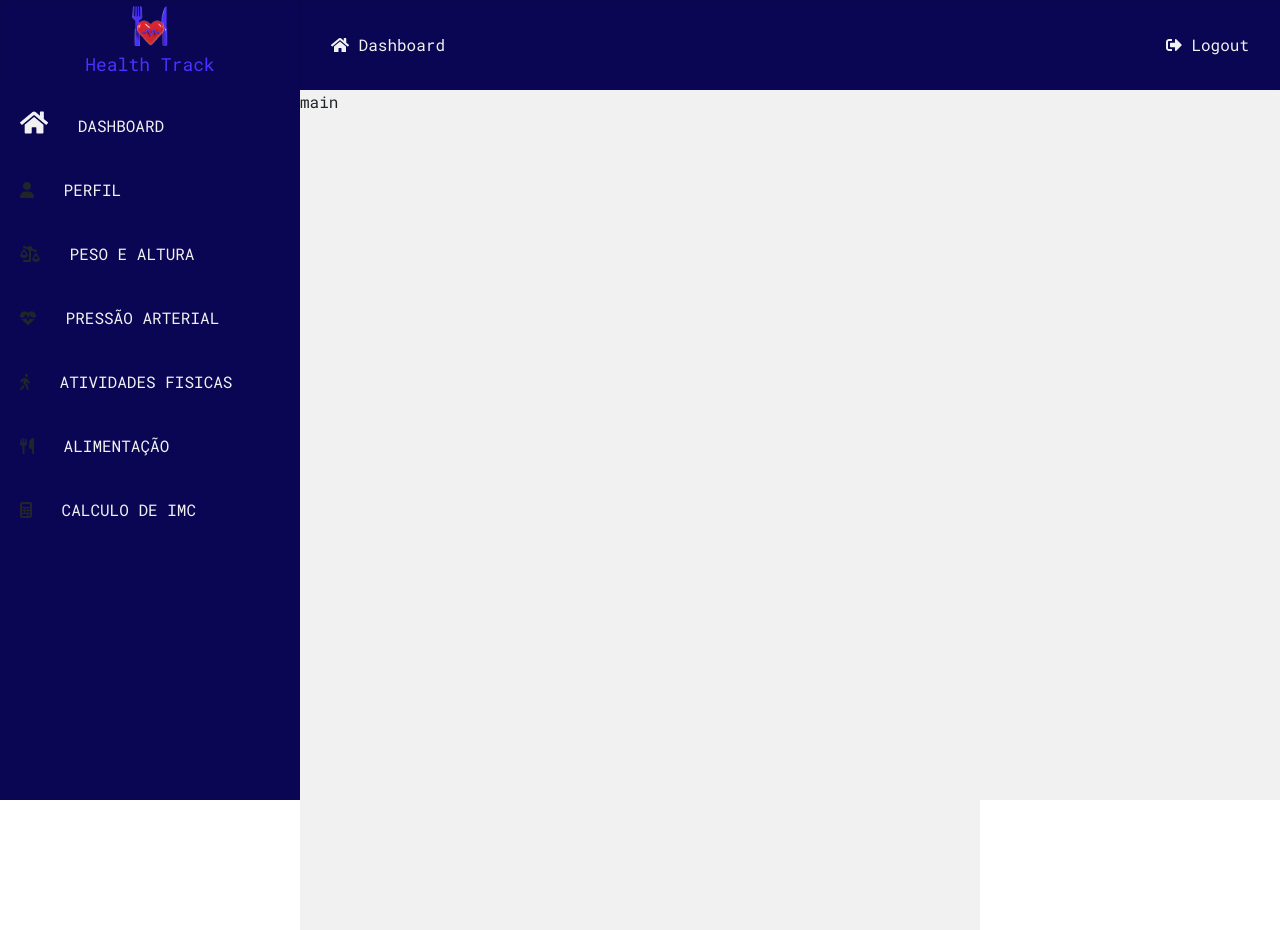
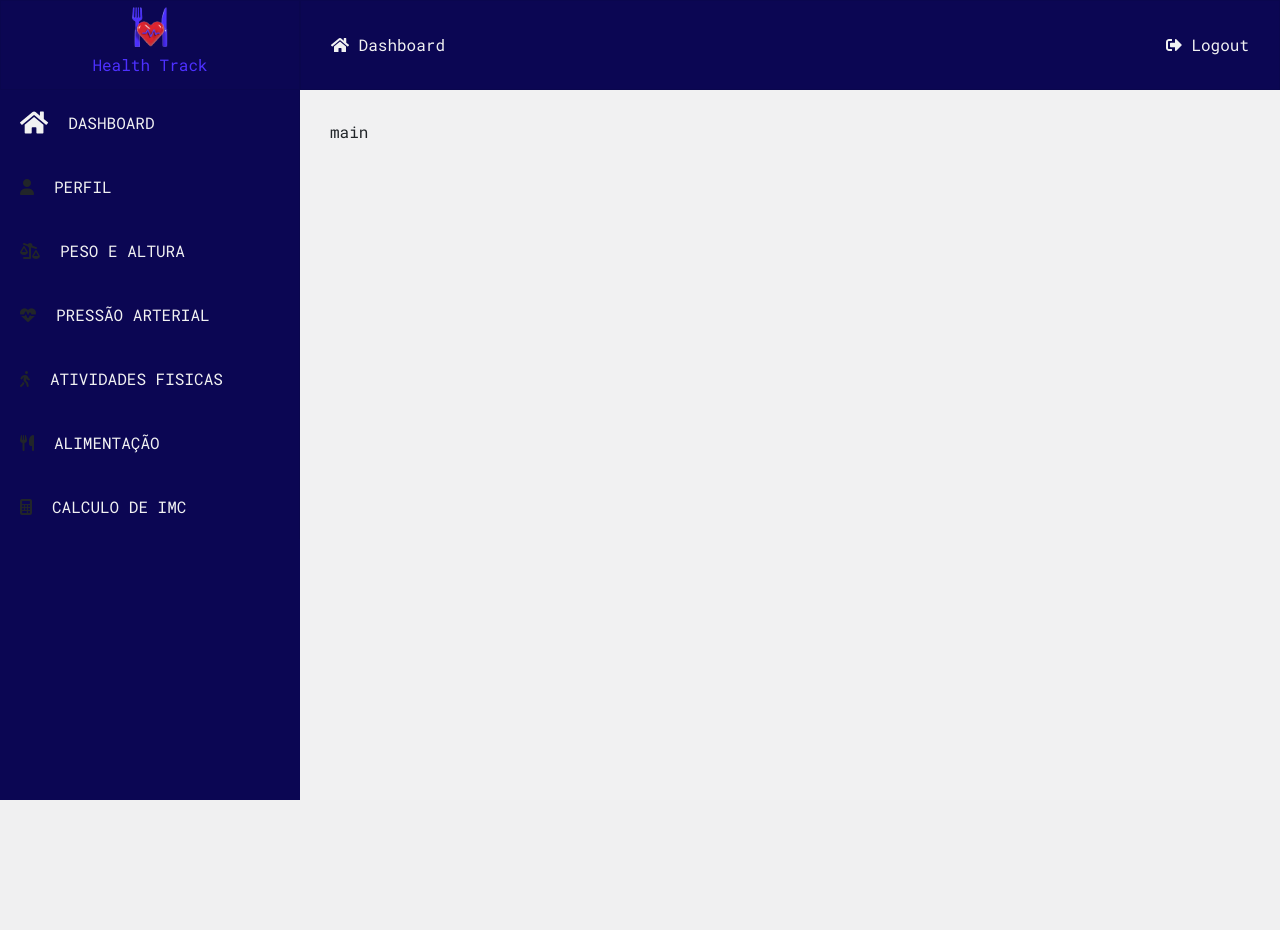
Before and after one commit to Jezebel1990/dashboard-health, a PHP site: page /views/dashboard.html in a window 1280 px wide. After the commit the page ends 800 px from the top, so only its background shows below. Run offline with PHP 8.4, Linux system fonts and the light colour scheme; some libraries are stand-ins or nearby versions.

Commit message:
add scrollbar in main

```diff
--- a/css/header.css
+++ b/css/header.css
@@ -5,8 +5,8 @@
     justify-content: space-between;
     height: 90px;
     background-color: #0b0653;
+    padding: 10px 30px;
     border: 1px solid rgba(0,0,0,.0625);
-    padding: 10px 30px;
   }
   .flex-dashboard header a {
   text-decoration: none;
--- a/css/main.css
+++ b/css/main.css
@@ -1,6 +1,37 @@
 main {
     display: block;
-    height: 100%;
     background-color: #f1f1f2;
     width: calc(100% - 300px);
 }
+
+main  .main-content{
+    padding: 30px;
+    width: 100%;
+    height: 90px;
+    overflow-y: auto;
+}
+
+
+
+.main-content::-webkit-scrollbar-track
+{  -webkit-box-shadow: inset 0 0 6px rgba(0,0,0,0.3);
+	background-color: #F5F5F5;
+	border-radius: 10px;
+}
+
+.main-content::-webkit-scrollbar
+{
+	width: 10px;
+	background-color: #F5F5F5;
+}
+
+.main-content::-webkit-scrollbar-thumb
+{
+	border-radius: 10px;
+	background-image: -webkit-gradient(linear,
+									   left bottom,
+									   left top,
+									   color-stop(0.44, rgb(77,48,255)),
+									   color-stop(0.72, rgb(82,57,237)),
+									   color-stop(0.86, rgb(11,6,83)));
+}
--- a/css/sidebar.css
+++ b/css/sidebar.css
@@ -29,7 +29,7 @@ sidebar .sidebar-title img {
 }
 
 sidebar .sidebar-title h2 {
-    font-size: 18px;
+    font-size: 16px;
     margin-top: 8px;
     color:  #4d30ff;
 
@@ -44,8 +44,9 @@ div .menu ul {
 }
 
 div .menu ul li {
-    border: 1pix solid #f1f1f2;
+    /* border: 1pix solid #f1f1f2; */
     padding: 20px 20px;
+    display: flex;
     width: 100%;
     flex-direction: row;
     align-items: center;
```
Also changed, not shown: views/dashboard.html (+5 -6 lines).
